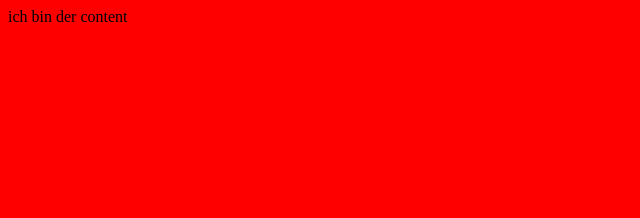
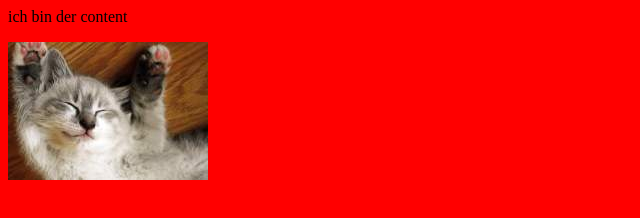
Before and after one commit to elitaryclub/gitkurs, a plain HTML site: page index.html in a window 1280 px wide. Shown: the whole page, without its empty margins (0-640 px from the left). Drawn offline with Linux system fonts and the light colour scheme.

Commit message:
added kitten image to index

```diff
--- a/index.html
+++ b/index.html
@@ -1,3 +1,4 @@
+<html>
 <head>
     <title>
         Ich bin die Index.html
@@ -13,7 +14,8 @@
         ich bin der content
     </p>
 </div>
-
+<div>
+    <img src="img/138.jpeg" height="138" width="200"/>
 </body>
-
+</div>
 </html>
```
Also changed, not shown: img/138.jpeg (added).
